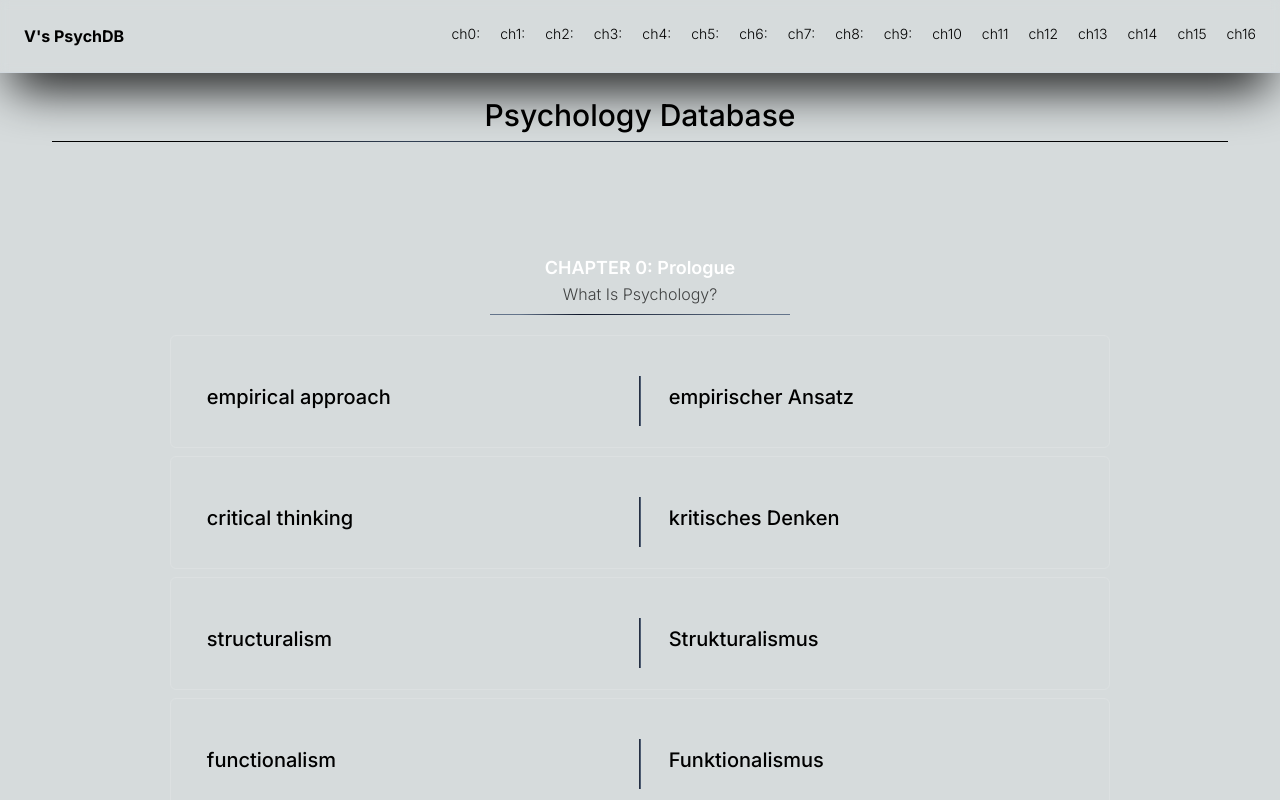
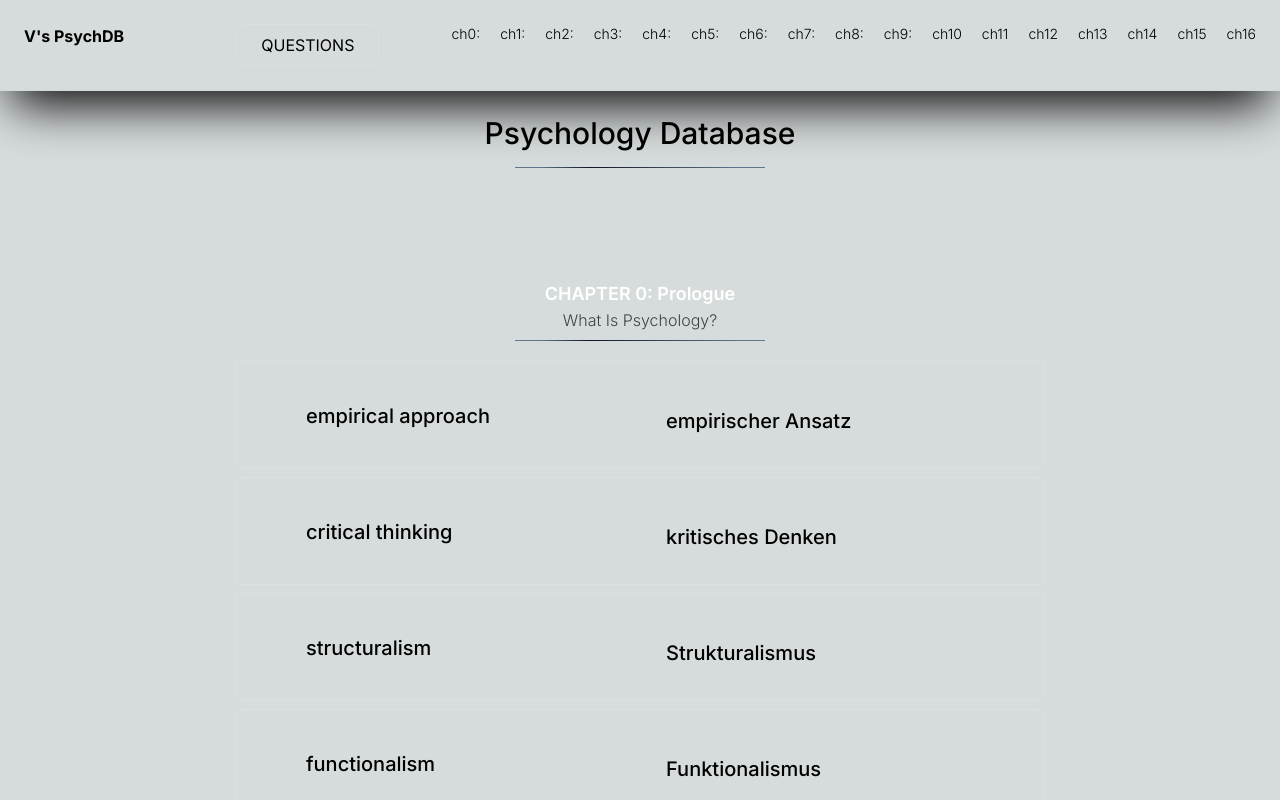
Before and after one commit to RasheedJohnson/psych_base, a Next.js app: page / in a window 1280 px wide. Shown: the top 800 px of the page. Built offline with nearby package versions, Linux system fonts and the light colour scheme.

Commit message:
add questions and def button links to navbar

```diff
--- a/app/globals.css
+++ b/app/globals.css
@@ -16,10 +16,13 @@
   }
 }
 
+#main-doc {
+  padding: 0;
+  margin: 0;
+  box-sizing: border-box;
+}
+
 body {
-/* Remove padding or adjust as needed */
-  box-sizing: border-box;
-  margin: 0;
   color: rgb(var(--foreground-rgb));
   background: linear-gradient(
       to bottom,
@@ -29,6 +32,7 @@ body {
     rgb(var(--background-start-rgb));
 }
 
+
 @layer utilities {
   .text-balance {
     text-wrap: balance;
--- a/app/layout.tsx
+++ b/app/layout.tsx
@@ -16,7 +16,7 @@ export default function RootLayout({
   children: React.ReactNode;
 }>) {
   return (
-    <html lang="en">
+    <html id="main_doc" lang="en">
       <body className={inter.className}>
         <Navbar />
         {children}
--- a/app/page.tsx
+++ b/app/page.tsx
@@ -1,19 +1,14 @@
 import Content from "@/components/Content";
-import Image from "next/image";
-import { list } from "postcss";
-
-
+import HorizontalRule from "@/components/HorizontalRule";
 
 export default function Home() {
-
-
   return (
-    <main className="flex flex-col max-w-screen items-center justify-between">
+    <main className="flex flex-col max-w-full items-center justify-between">
       <div className="flex flex-col justify-center items-center">
         {/* GRADIENT */}
 
         <h1 className="font-medium text-md lg:text-3xl mt-6 mb-2">Psychology Database</h1>
-        <div className='w-full h-[1px] bg-gradient-to-r from-black from-10% via-slate-700 via-30% to-black to-90%'></div>
+        <HorizontalRule />
         <Content />
       </div>
     </main>
--- a/app/questions/questions.css
+++ b/app/questions/questions.css
@@ -1,5 +1,8 @@
-
-
+html {
+  box-sizing: border-box;
+  padding: 0;
+  margin: 0;
+}
 
 h1 {
   font-size: xx-large;
--- a/components/Content.tsx
+++ b/components/Content.tsx
@@ -1,6 +1,8 @@
 "use client"
 import items from "@/app/lib/new_test.json";
 import { useState } from 'react';
+import HorizontalRule from "./HorizontalRule";
+import VerticalRule from "./VerticalRule";
 
 
 type Item = {
@@ -14,7 +16,7 @@ type Item = {
 
 export default function Content() {
 
-  const content_container_styles = 'flex flex-col justify-center max-w-[80%] md:w-full items-start  border-zinc-100/20 border-[1px] rounded-md mb-2 py-5 px-4';
+  const content_container_styles = 'flex flex-col justify-center max-w-[90%] md:w-[800px] lg:w-[900px] items-start  border-zinc-100/20 border-[1px] rounded-md mb-2 py-5 px-8 lg:px-4';
   const content_styles = 'flex flex-col md:flex-row md:justify-center items-center w-full gap-5 md:gap-2 list-none mt-5';
 
   const chapter_container_styles = 'flex flex-col justify-center items-center mb-5';
@@ -24,10 +26,8 @@ export default function Content() {
   const title_style = 'font-medium mb-2 text-md md:text-xl'
   const desc_style = 'font-light opacity-75 text-xs md:text-md'
 
-  const info_style = 'flex flex-col px-[20px] w-1/2 border-slate-300/5 hover:scale-[105%] transition-all'
+  const info_style = 'flex flex-col px-[20px] min-w-[350px] border-slate-300/5 hover:scale-[105%] transition-all'
   const horizontal_divider = ' h-[1px] bg-gradient-to-r from-slate-500 from-10% via-slate-900 via-30% to-slate-500 to-90%';
-  const vertical_divider = ' h-[1px] bg-gradient-to-r from-slate-500 from-10% via-slate-900 via-30% to-slate-500/80 to-90% z-20';
-  const len_match = 4;
 
   const test_text = "chapter";
 
@@ -55,14 +55,14 @@ export default function Content() {
               }
               <h4 className={chapter_styles}>
                 {item.content}</h4>
-              <div className='h-[1px] w-[300px] mt-2 bg-gradient-to-r from-slate-500 from-10% via-slate-900 via-30% to-slate-500 to-90%'></div>
+              <HorizontalRule/>
             </div>
           ) : (
               <div
                 onClick={() => handleView(item.id)}
                 key={item.id} id="card" className={content_container_styles}>
                 <div className={content_styles}>
-                  <div className={`${info_style} w-full max-w-[600px]`}>
+                  <div className={`${info_style}`}>
                     <p className={title_style}>
                         {item.title}</p>
                       {
@@ -73,11 +73,12 @@ export default function Content() {
                           ""
                         ))
                     }
+                    <div className="md:invisible">
+                      <HorizontalRule />
+                    </div>
                   </div>
 
-                {<div className={`h-[1px] md:h-[50px] w-[50px] md:w-[3px] bg-gradient-to-r from-slate-500 from-10% via-slate-900 via-30% to-slate-500 to-90%`}></div>}
-
-                <div className={`${info_style} w-full max-w-[600px]`}>
+                  <div className={`${info_style} border-[1px] border-l-0 md:border-l-2 border-gray-50/50 border-r-0 border-t-0 border-b-0`}>
                     <p className={title_style}>
                       {item.de_title}</p>
                       {
--- a/components/HorizontalRule.tsx
+++ b/components/HorizontalRule.tsx
@@ -2,7 +2,7 @@ import React from 'react'
 
 const HorizontalRule = () => {
   return (
-    <div className='h-[1px] w-[80%] mt-2 bg-gradient-to-r from-slate-500 from-10% via-slate-900 via-30% to-slate-500 to-90%'></div>
+    <div className='h-[1px] w-[250px] mt-2 bg-gradient-to-r from-slate-500 from-10% via-slate-900 via-30% to-slate-500 to-90%'></div>
   )
 }
 
--- a/components/Navbar.tsx
+++ b/components/Navbar.tsx
@@ -65,6 +65,16 @@ const Navbar = (router: any ) => {
       </div>
 
       {
+        currentPage.toString().includes("question") ? (
+          <Link className='semibold ml-10 py-2 px-6 border-gray-100/15 border-[1px] rounded-lg content-center' href="/">
+            DEFINITIONS</Link>
+        ): (
+        <Link className='semibold ml-10 py-2 px-6 border-gray-100/15 border-[1px] rounded-lg content-center' href="/questions">
+              QUESTIONS</Link>
+          )
+      }
+
+      {
         !open ? (
           <div
             onClick={handleClick}
@@ -109,17 +119,11 @@ const Navbar = (router: any ) => {
                 }
                 {
                   currentPage.toString().includes("questions") ? (
-                    <Link
-                      href="/"
-                      >
-                      HOME
-                    </Link>
+                    <Link href="/">
+                      HOME</Link>
                   ) : (
-                    <Link
-                      href="/questions"
-                      >
-                      QUESTIONS
-                    </Link>
+                    <Link href="/questions">
+                      QUESTIONS</Link>
                   )
                 }
             </div>
--- /dev/null
+++ b/components/VerticalRule.tsx
@@ -0,0 +1,9 @@
+import React from 'react'
+
+const VerticalRule = () => {
+  return (
+    <div className='h-[30px] w-[2px] mt-2 bg-gradient-to-r from-slate-500 from-10% via-slate-900 via-30% to-slate-500 to-90%'></div>
+  )
+}
+
+export default VerticalRule
--- a/tailwind.config.js
+++ b/tailwind.config.js
@@ -5,8 +5,6 @@ module.exports = {
     "./pages/**/*.{js,ts,jsx,tsx,mdx}",
     "./components/**/*.{js,ts,jsx,tsx,mdx}",
 
-    // Or if using `src` directory:
-    "./src/**/*.{js,ts,jsx,tsx,mdx}",
   ],
   theme: {
     extend: {},
```
Lines whose indentation alone changed are shown as unchanged.
